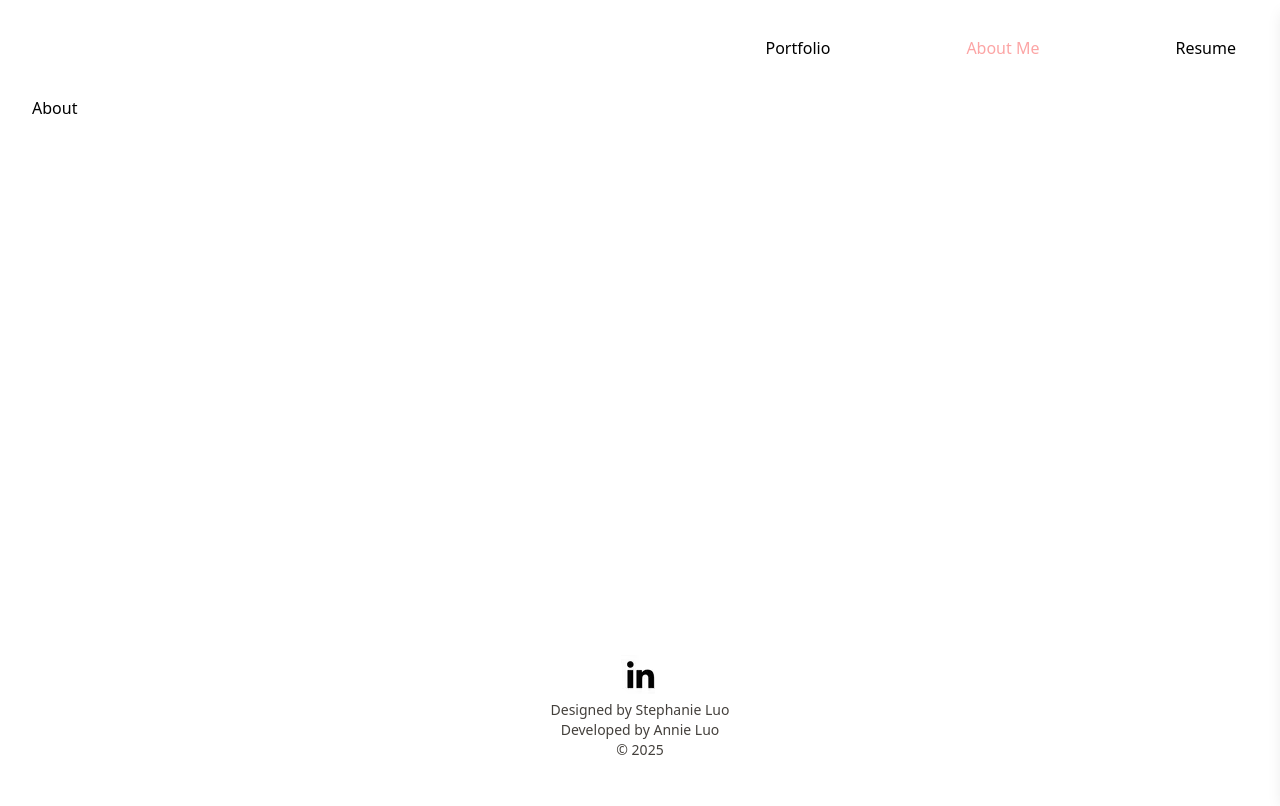
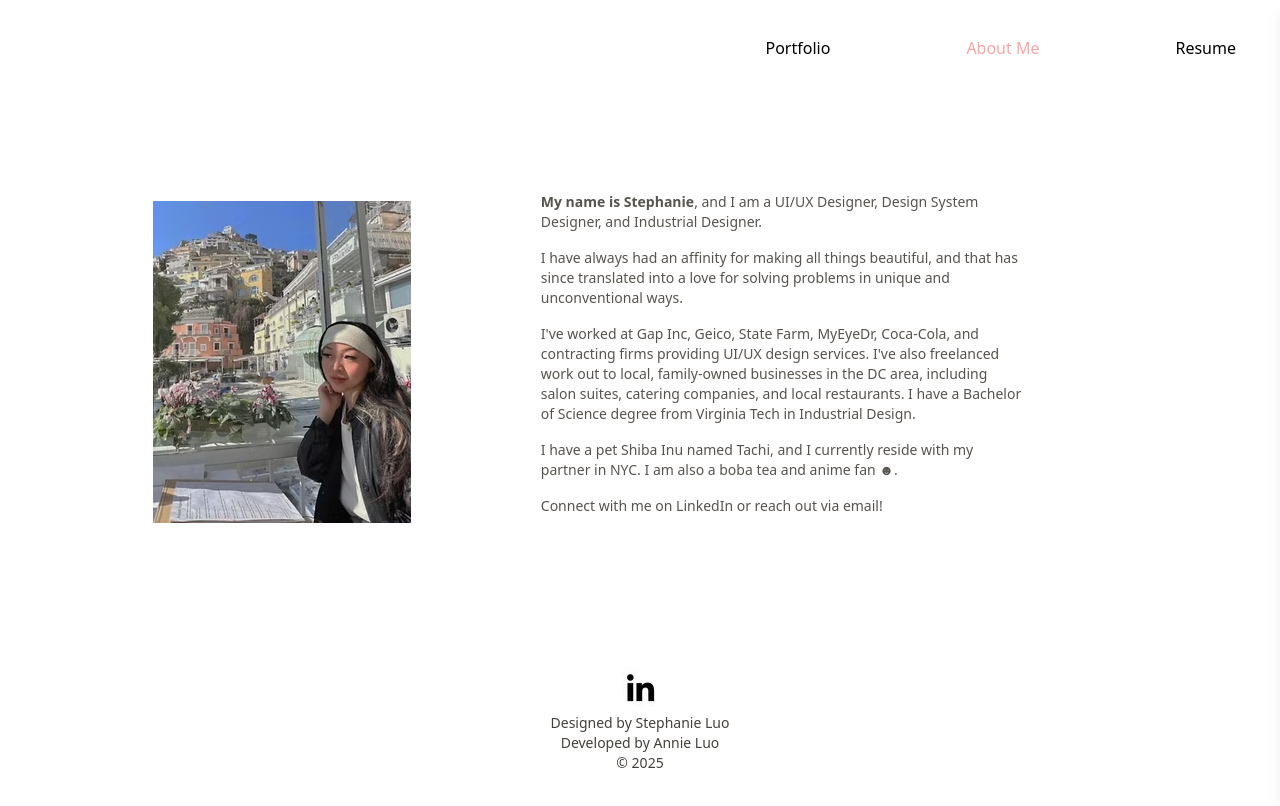
Before and after one commit to fillersury/stphluo, a React (Vite) app: page /about in a window 1280 px wide. Shown: the top 806 px of the page. Built offline with nearby package versions, Linux system fonts and the light colour scheme.

Commit message:
adjust styling

```diff
--- a/src/pages/About.tsx
+++ b/src/pages/About.tsx
@@ -1,10 +1,25 @@
 import React from "react";
+
+import profilePic from "../assets/profilePic.avif"
 
 function About() {
 
   return (
-    <div className="max-w-7xl mx-auto px-4 sm:px-6 lg:px-8">
-      <p>About</p>
+    <div className="max-w-7xl mx-auto px-4 md:px-16 py-24">
+      <div className="grid grid-cols-1 lg:grid-cols-5 gap-10">
+        <div className="col-span-1 lg:col-span-2 flex items-center justify-center">
+          <img
+            src={profilePic}
+          />
+        </div>
+        <div className="col-span-1 lg:col-span-3 mr-0 lg:mr-48">
+          <p className="text-stone-600 text-sm mb-4"><b>My name is Stephanie</b>, and I am a UI/UX Designer, Design System Designer, and Industrial Designer.</p>
+          <p className="text-stone-600 text-sm mb-4">I have always had an affinity for making all things beautiful, and that has since translated into a love for solving problems in unique and unconventional ways.</p>
+          <p className="text-stone-600 text-sm mb-4">I've worked at Gap Inc, Geico, State Farm, MyEyeDr, Coca-Cola, and contracting firms providing UI/UX design services. I've also freelanced work out to local, family-owned businesses in the DC area, including salon suites, catering companies, and local restaurants. I have a Bachelor of Science degree from Virginia Tech in Industrial Design.</p>
+          <p className="text-stone-600 text-sm mb-4">I have a pet Shiba Inu named Tachi, and I currently reside with my partner in NYC. I am also a boba tea and anime fan ☻.</p>
+          <p className="text-stone-600 text-sm mb-4">Connect with me on LinkedIn or reach out via email!</p>
+        </div>
+      </div>
     </div>
   );
 }
--- a/src/pages/Portfolio.tsx
+++ b/src/pages/Portfolio.tsx
@@ -18,7 +18,7 @@ function Portfolio() {
     <div>
       <section className="bg-stone-100">
         <div className="grid grid-cols-1 gap-4">
-          <div className="p-10 sm:p-20">
+          <div className="p-16 sm:p-20">
             <h1 className="text-xl sm:text-6xl font-sans text-gray-600 font-semibold mb-4 text-center">
               Hi! I'm Stephanie.
             </h1>
```
Also changed, not shown: src/assets/profilepic.avif (added).
